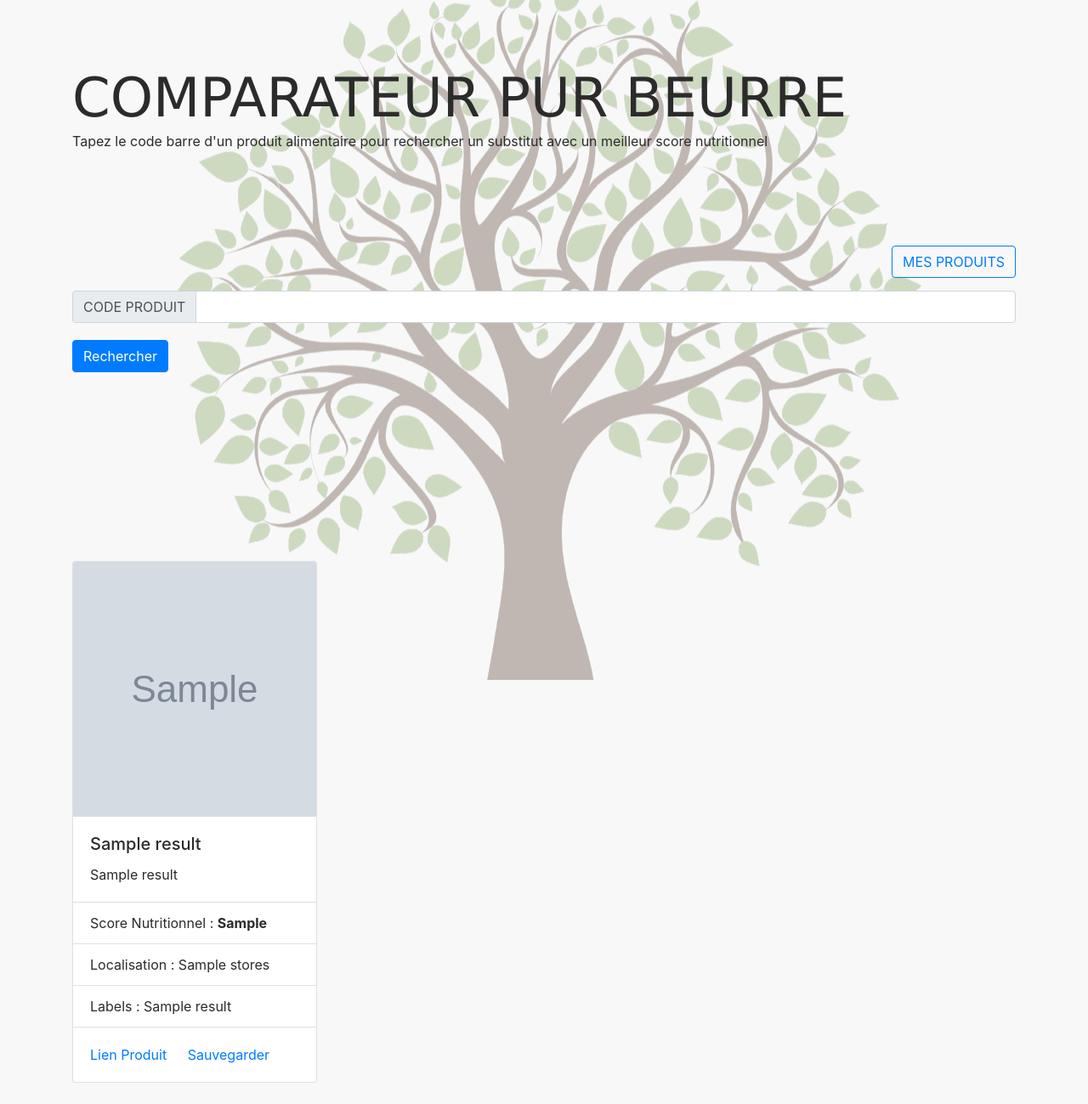
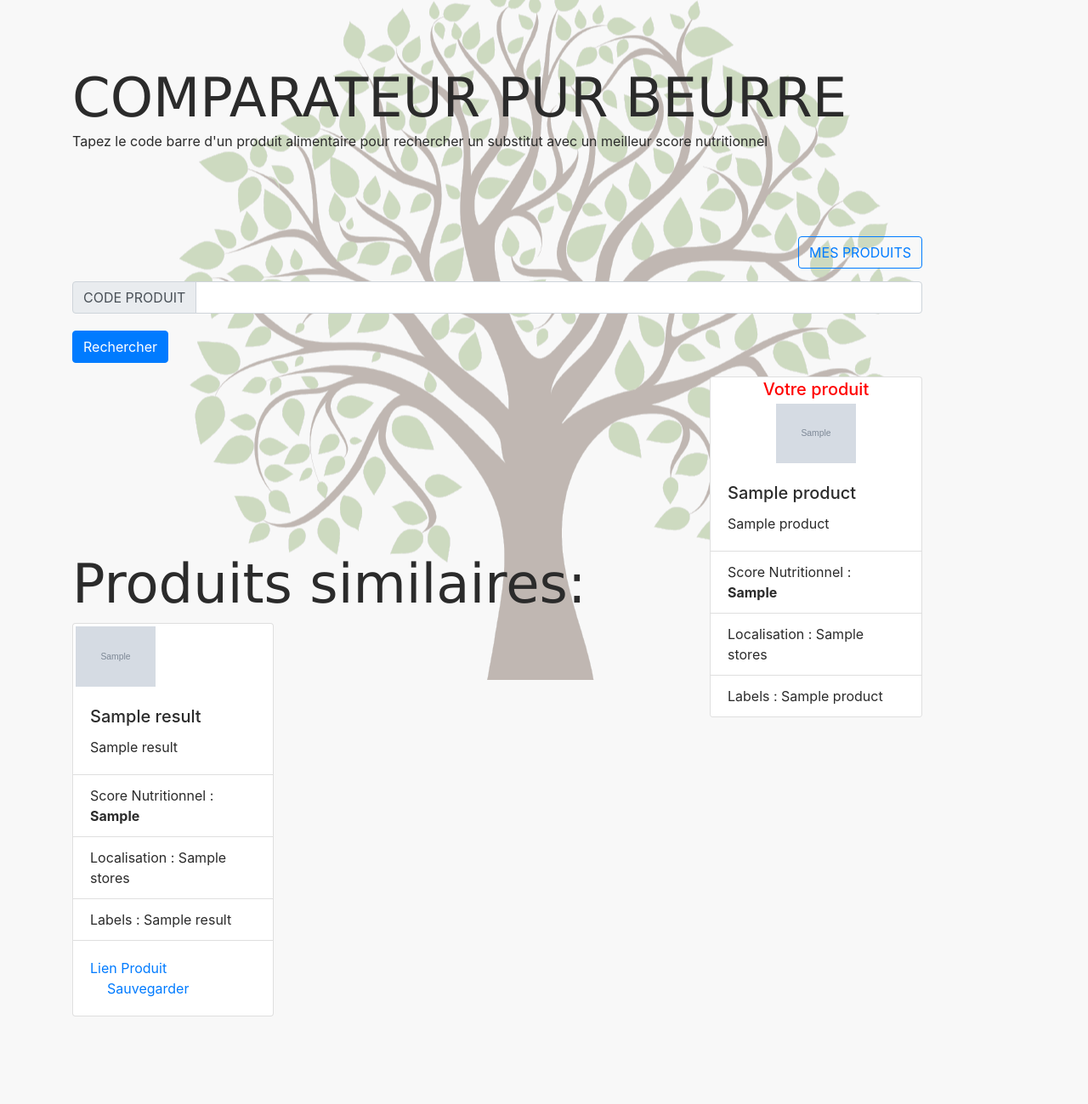
Before and after one commit to LeonardHehlen/pur_beurre_comparateur, a Flask app: template templates/index.html in a window 1280 px wide. Shown: the whole page at 85% size. After the commit the page ends 1196 px from the top, so only its background shows below. Run offline with Flask 2, Linux system fonts and the light colour scheme; the template is opened without the code that fills it: most values are stand-ins (such as "Sample title", 1, 10 or a date in 2020); grey boxes marked "Sample" are stand-in pictures.

Commit message:
Now user's product is appearing in it's own card

```diff
--- a/app.py
+++ b/app.py
@@ -7,14 +7,13 @@ app = Flask(__name__)
 @app.route('/', methods = ['POST', 'GET'])
 def main():
     results = []
+    user_product = []
     if request.method == 'POST':
         barcode = request.form['code']
 
-        item = requests.get("https://fr.openfoodfacts.org//api/v0/produit/" + barcode)
-
-        nutriscore = str(item.json()['product']['nutrition_grade_fr'])
-
-        generic_name = str(item.json()['product']['generic_name'])
+        user_product = requests.get("https://fr.openfoodfacts.org//api/v0/produit/" + barcode)
+        nutriscore = str(user_product.json()['product']['nutrition_grade_fr'])
+        generic_name = str(user_product.json()['product']['generic_name'])
         print(generic_name, ' , ' ,nutriscore.capitalize())
 
         categories = []
@@ -26,10 +25,10 @@ def main():
                 nutriscore = i
 
 
-        for category in item.json()['product']['categories_hierarchy']:
+        for category in user_product.json()['product']['categories_hierarchy']:
             categories.append(category)
 
-        search_url = 'https://fr.openfoodfacts.org/cgi/search.pl?action=process&page_size=20&tagtype_0=categories&tag_contains_0=contains&tag_0=' + str(categories[0] + '&json=true')
+        search_url = 'https://fr.openfoodfacts.org/cgi/search.pl?action=process&page_size=100&tagtype_0=categories&tag_contains_0=contains&tag_0=' + str(categories[0] + '&json=true')
 
         search_products = requests.get(search_url)
 
@@ -66,7 +65,7 @@ def main():
             except:
                 print("Element erroné")
 
-    return render_template('index.html', results=results)
+    return render_template('index.html', results=results, user_product=user_product)
 
 if __name__ == '__main__':
    app.run(debug=True)
--- a/static/style.css
+++ b/static/style.css
@@ -25,6 +25,10 @@ h1 {
     font-family: Verdana, Geneva, Tahoma, sans-serif;
 }
 
-.search-area {
+.search-stuff {
     margin-bottom: 20%;
 }
+
+.user-product {
+    float: right;
+}
--- a/templates/index.html
+++ b/templates/index.html
@@ -7,8 +7,8 @@
     <title>PUR BEURRE - COMPARATEUR</title>
 </head>
 <body>
-    <div class="container" style="margin-top: 6%;">
-
+    <div class="container" style="margin-top: 6%; width: 100%;">
+            <div class="search-stuff" style="max-width: 1000px;">
                 <h1 style="margin-bottom: 0%;">COMPARATEUR PUR BEURRE</h1>
                 <p style="margin-bottom: 10%;">Tapez le code barre d'un produit alimentaire pour rechercher un substitut avec un meilleur score nutritionnel</p>
 
@@ -24,13 +24,31 @@
                         <button type="submit" class="btn btn-primary" style="margin-top: 20px; ">Rechercher</button>
                     </form>
                 </div>
-        {% if result in results: %}
-            <h1>Résultats ...</h1>
+                {% if user_product:%}
+                <div class="user-product">
+                    <div class="card" style="margin-bottom: 25px; max-width: 250px;" >
+                        <h5 class="card-title" style="margin: auto; padding: 2px; color: red;">Votre produit</h5>
+                        <img src="{{user_product.json()['product']['image_url']}}" class="card-img-top" style=" padding: 3px; width: 100%; max-width: 100px; height: auto; margin: auto;" alt="...">
+                        <div class="card-body">
+                        <h5 class="card-title">{{user_product.json()['product']['product_name_fr']}}</h5>
+                        <p class="card-text">{{user_product.json()['product']['generic_name']}}</p>
+                        </div>
+                        <ul class="list-group list-group-flush">
+                        <li class="list-group-item">Score Nutritionnel : <strong>{{user_product.json()['product']['nutrition_grades'].capitalize()}}</strong></li>
+                        <li class="list-group-item">Localisation : {{user_product.json()['product']['stores'].capitalize()}}</li>
+                        <li class="list-group-item">Labels : {{user_product.json()['product']['labels']}}</li>
+                        </ul>
+                    </div>
+                </div>
+                {% endif %}
+            </div>
+            {% if result: %}
+                <h1>Produits similaires:</h1>
             {% endif %}
         <div class="card-columns">
             {% for result in results: %}
-            <div class="card" style="width: 18rem; margin-bottom: 25px;" >
-                <img src="{{result['image_url']}}" class="card-img-top" style="height: 300px;" alt="...">
+            <div class="card" style="margin-bottom: 25px; max-width: 250px;" >
+                <img src="{{result['image_url']}}" class="card-img-top" style=" padding: 3px; width: 100%; max-width: 100px; height: auto; text-align: center;" alt="...">
                 <div class="card-body">
                 <h5 class="card-title">{{result['product_name_fr']}}</h5>
                 <p class="card-text">{{result['generic_name']}}</p>
```
Lines whose indentation alone changed are shown as unchanged.
